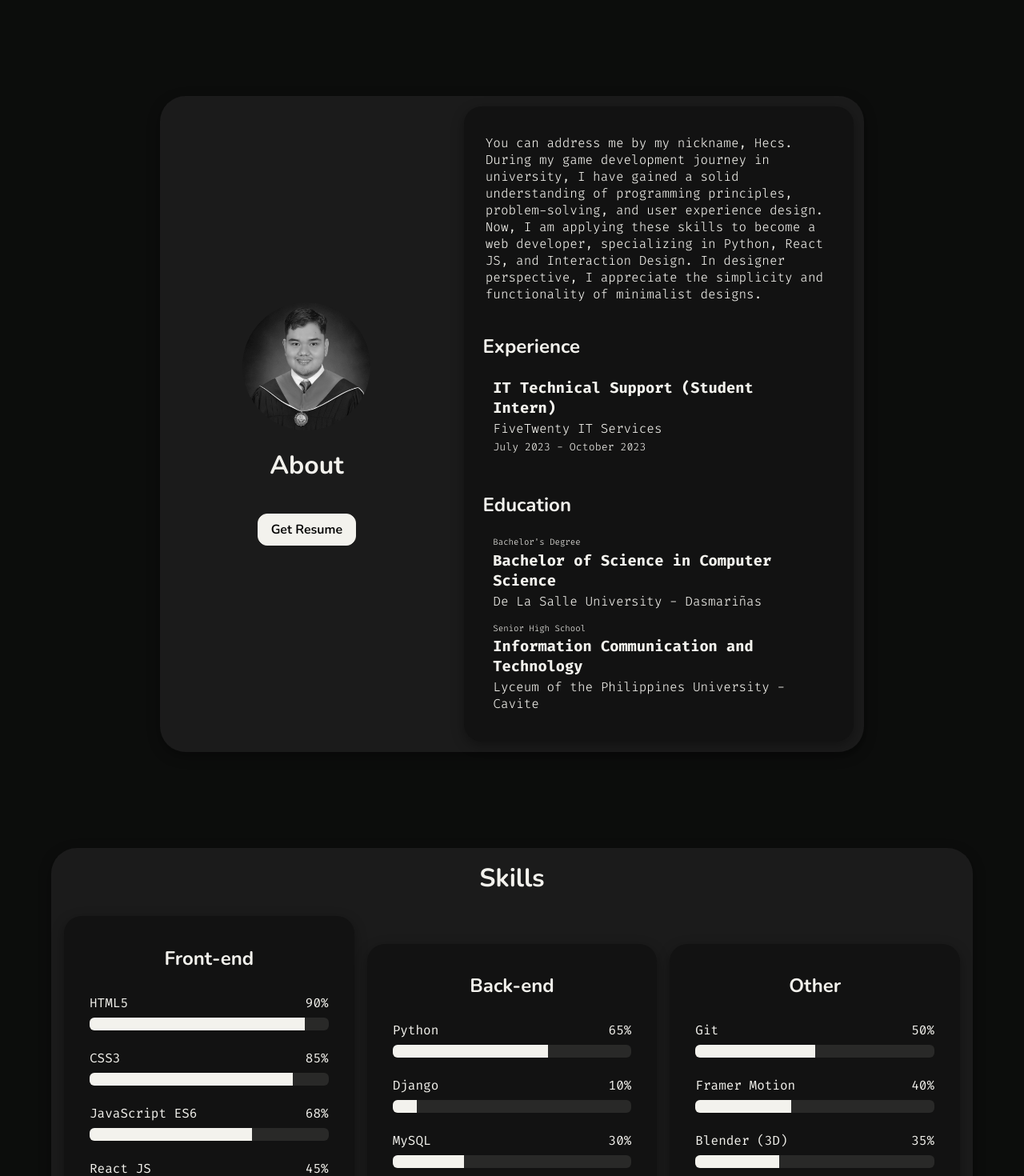
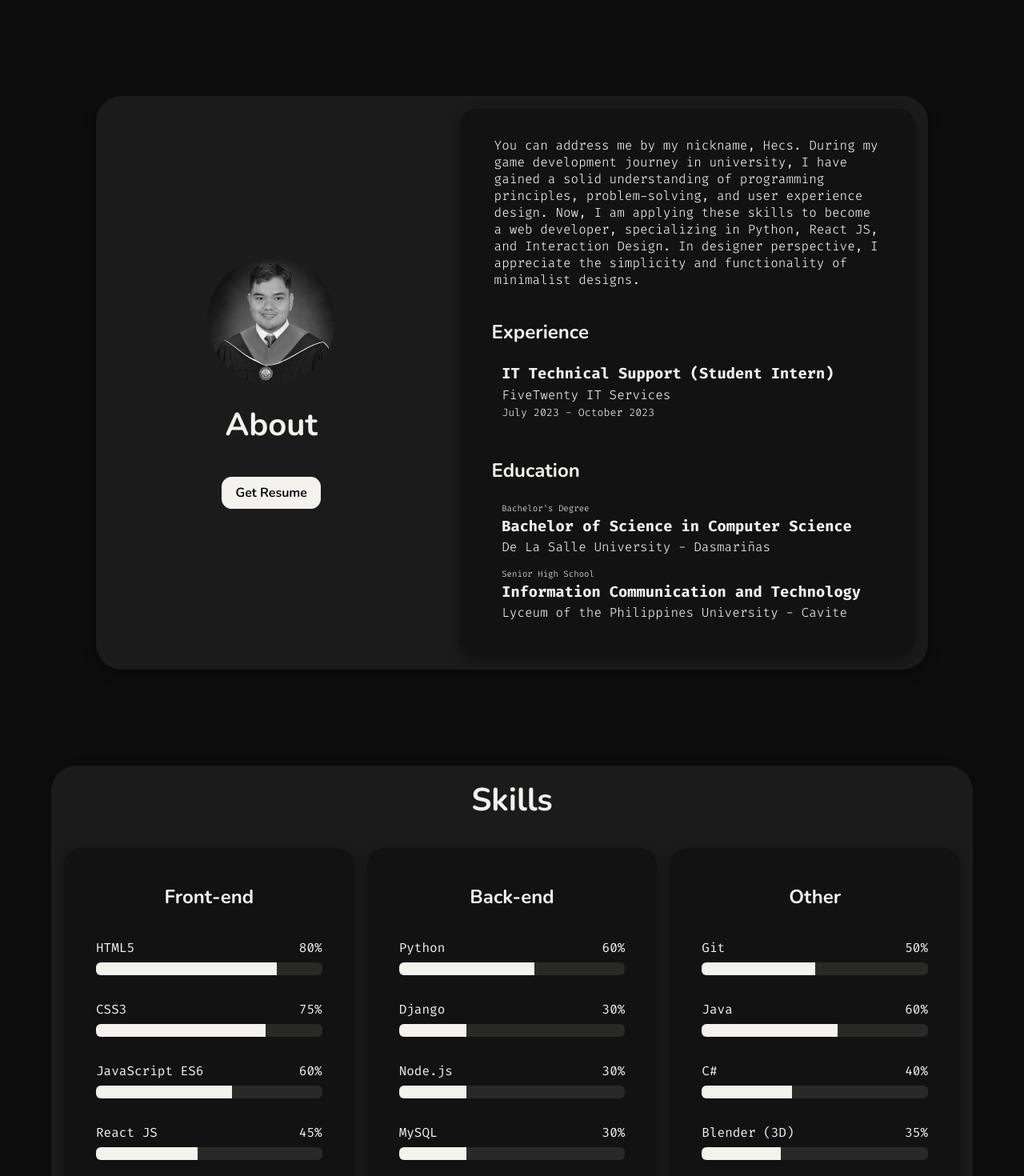
Before and after one commit to hecs2001/my-portfolio, a React (Vite) app: page / in a window 1280 px wide. Shown: the part 840-2310 px from the top of the page at 80% size. Built offline with nearby package versions, Linux system fonts and the light colour scheme.

Commit message:
Minor Changes

```diff
--- a/src/assets/data.js
+++ b/src/assets/data.js
@@ -34,29 +34,32 @@ const workExperience = [
 ];
 
 const frontendSkills = [
-  { id: 0, skill: "HTML5", proficiency: 90 },
-  { id: 1, skill: "CSS3", proficiency: 85 },
-  { id: 2, skill: "JavaScript ES6", proficiency: 68 },
+  { id: 0, skill: "HTML5", proficiency: 80 },
+  { id: 1, skill: "CSS3", proficiency: 75 },
+  { id: 2, skill: "JavaScript ES6", proficiency: 60 },
   { id: 3, skill: "React JS", proficiency: 45 },
+  { id: 4, skill: "Framer Motion", proficiency: 20 },
 ];
 
 const backendSkills = [
-  { id: 0, skill: "Python", proficiency: 65 },
-  { id: 1, skill: "Django", proficiency: 10 },
-  { id: 2, skill: "MySQL", proficiency: 30 },
+  { id: 0, skill: "Python", proficiency: 60 },
+  { id: 1, skill: "Django", proficiency: 30 },
+  { id: 2, skill: "Node.js", proficiency: 30 },
+  { id: 3, skill: "MySQL", proficiency: 30 },
 ];
 
 const otherSkills = [
   { id: 0, skill: "Git", proficiency: 50 },
-  { id: 1, skill: "Framer Motion", proficiency: 40 },
-  { id: 2, skill: "Blender (3D)", proficiency: 35 },
+  { id: 1, skill: "Java", proficiency: 60 },
+  { id: 2, skill: "C#", proficiency: 40 },
+  { id: 3, skill: "Blender (3D)", proficiency: 35 },
 ];
 
 const projects = [
   {
     id: 0,
     title: "Memory Game",
-    tags: ["Game", "Vanilla Javascript"],
+    tags: ["Capstone Project", "Game", "Vanilla Javascript"],
     url: "https://hecs2001.github.io/memory-game/",
   },
 ];
--- a/src/components/Footer.jsx
+++ b/src/components/Footer.jsx
@@ -1,9 +1,21 @@
-import "../styles/Footer.css"
+import "../styles/Main.css"
+
+const footerStyle = {
+  display: "flex",
+  justifyContent: "center",
+  alignItems: "center",
+  minHeight: "15rem",
+}
+
+const footerTextStyle = {
+  margin: "0%",
+  textAlign: "center",
+}
 
 export default function Footer() {
   return (
-    <div id="footer">
-      <div className="footer-text">
+    <div id="footer" style={footerStyle}>
+      <div style={footerTextStyle}>
         <p>Copyright &copy; {new Date().getFullYear()} Hector Liam Valdez</p>
         <p>All Rights Reserved</p>
       </div>
--- a/src/components/Home.jsx
+++ b/src/components/Home.jsx
@@ -4,7 +4,7 @@ import "../styles/Home.css";
 
 function AnimatedText() {
   const wordIndex = useMotionValue(0);
-  const words = ["Web Developer", "Game Developer", "Interaction Designer?"];
+  const words = ["Web Developer", "Game Developer", "Interaction Designer???"];
   const baseWord = useTransform(wordIndex, (latest) => words[latest]);
   const count = useMotionValue(0);
   const rounded = useTransform(count, (latest) => Math.round(latest));
@@ -47,7 +47,7 @@ export default function Home() {
   return (
     <section id="home" className="container">
       <h1>Hector Liam Valdez</h1>
-      <h2>I am a {AnimatedText()}</h2>
+      <h2>I'm a {AnimatedText()}</h2>
     </section>
   );
 }
--- a/src/components/Navigation.jsx
+++ b/src/components/Navigation.jsx
@@ -7,9 +7,12 @@ function NavButton({ name }) {
     <motion.button
       initial={{ opacity: 0.2 }}
       whileHover={{ opacity: 1 }}
-      onClick={(event) => {
-        event.preventDefault();
+      onClick={() => {
+        var oldURL = window.location.href;
         window.location.hash = name;
+        window.addEventListener("hashchange", function(){
+          window.history.pushState({}, null, oldURL);
+        });
       }}
     >
       {displayName.toUpperCase()}
--- a/src/components/Skills.jsx
+++ b/src/components/Skills.jsx
@@ -9,11 +9,7 @@ function SkillDisplay({ skill, proficiency }) {
       <p className="progress-label" progress={proficiency + "%"}>
         {skill}
       </p>
-      <div className="progress-container" style={progressStyle}>
-        <progress max={100} value={proficiency}>
-          {proficiency}
-        </progress>
-      </div>
+      <div className="progress-bar" style={progressStyle} />
     </div>
   );
 }
@@ -34,19 +30,25 @@ export default function Skills() {
         <div className="skills-content">
           <h2>Front-end</h2>
           {MyData.frontendSkills.map(({ id, skill, proficiency }) => {
-            return <SkillDisplay key={id} skill={skill} proficiency={proficiency} />;
+            return (
+              <SkillDisplay key={id} skill={skill} proficiency={proficiency} />
+            );
           })}
         </div>
         <div className="skills-content">
           <h2>Back-end</h2>
           {MyData.backendSkills.map(({ id, skill, proficiency }) => {
-            return <SkillDisplay key={id} skill={skill} proficiency={proficiency} />;
+            return (
+              <SkillDisplay key={id} skill={skill} proficiency={proficiency} />
+            );
           })}
         </div>
         <div className="skills-content">
           <h2>Other</h2>
           {MyData.otherSkills.map(({ id, skill, proficiency }) => {
-            return <SkillDisplay key={id} skill={skill} proficiency={proficiency} />;
+            return (
+              <SkillDisplay key={id} skill={skill} proficiency={proficiency} />
+            );
           })}
         </div>
       </div>
--- a/src/styles/About.css
+++ b/src/styles/About.css
@@ -1,14 +1,14 @@
 @import url("Main.css");
 
 #about.container {
-  max-width: 55rem;
+  max-width: 65rem;
   display: flex;
   flex-direction: row;
   border-radius: 32px;
   .left-pane, .right-pane {
     gap: 1rem;
-    margin: 0.8rem;
-    padding: 1.5rem;
+    margin: 1rem;
+    padding: 2rem 2.5rem;
   }
   .left-pane {
     flex: 40%;
--- a/src/styles/Footer.css
+++ /dev/null
@@ -1,12 +0,0 @@
-@import url("Main.css");
-
-#footer {
-  display: flex;
-  justify-content: space-around;
-  align-items: center;
-  min-height: 15rem;
-  .footer-text {
-    margin: 0%;
-    text-align: center;
-  }
-}
--- a/src/styles/Home.css
+++ b/src/styles/Home.css
@@ -8,7 +8,9 @@
   justify-content: center;
   min-height: 45rem;
   h1 {
-    font-size: 3rem;
+    font-size: 3.5rem;
+    font-weight: 800;
+    letter-spacing: 0.4rem;
   }
   h2, span {
     font-family: var(--mono-font);
--- a/src/styles/Main.css
+++ b/src/styles/Main.css
@@ -11,9 +11,10 @@
   --print-color: rgb(243, 242, 237);
   --text-color: rgb(0, 0, 0);
 
-  font-synthesis: none;
+  backface-visibility: hidden;
+  font-synthesis: weight;
   text-rendering: optimizeLegibility;
-  -webkit-font-smoothing: antialiased;
+  -webkit-font-smoothing: subpixel-antialiased;
   -moz-osx-font-smoothing: grayscale;
 }
 
@@ -37,7 +38,7 @@ html {
       align-content: center;
       justify-content: center;
       h1 {
-        font-size: 2rem;
+        font-size: 2.5rem;
       }
     }
   }
@@ -56,6 +57,18 @@ html {
   textarea {
     font-family: var(--mono-font);
   }
+  h1,
+  h2,
+  h3,
+  h4,
+  h5,
+  h6,
+  p,
+  span,
+  button,
+  img {
+    user-select: none;
+  }
   button {
     display: flex;
     flex-direction: row;
--- a/src/styles/Navigation.css
+++ b/src/styles/Navigation.css
@@ -20,6 +20,7 @@
     background: transparent;
     color: var(--print-color);
     border: transparent;
+    outline: none;
     padding: 0%;
   }
 }
--- a/src/styles/Skills.css
+++ b/src/styles/Skills.css
@@ -18,7 +18,9 @@
     }
   }
   .bottom-pane {
+    display: flex;
     flex-direction: row;
+    align-items: flex-start;
     .skills-content {
       flex: 1;
       display: flex;
@@ -28,8 +30,8 @@
       border-radius: 22px;
       background-color: var(--item-color);
       box-shadow: rgba(0, 0, 0, 0.35) 0px 5px 15px;
-      gap: 1.5rem;
-      padding: 2rem;
+      gap: 2rem;
+      padding: 2.5rem;
       h2 {
         margin: 0.3rem;
         height: fit-content;
@@ -52,7 +54,7 @@
           top: 0;
           right: 0;
         }
-        .progress-container {
+        .progress-bar {
           position: relative;
           display: inline-block;
           background: rgba(243, 242, 237, 0.1);
@@ -60,18 +62,15 @@
           height: 1rem;
           border-radius: 6px;
           overflow: hidden;
-          progress {
-            opacity: 0;
-          }
         }
-        .progress-container::before {
+        .progress-bar::before {
           content: "";
           position: absolute;
+          background: var(--print-color);
           top: 0;
           left: 0;
           height: 100%;
           width: var(--width);
-          background: var(--print-color);
         }
       }
     }
```
